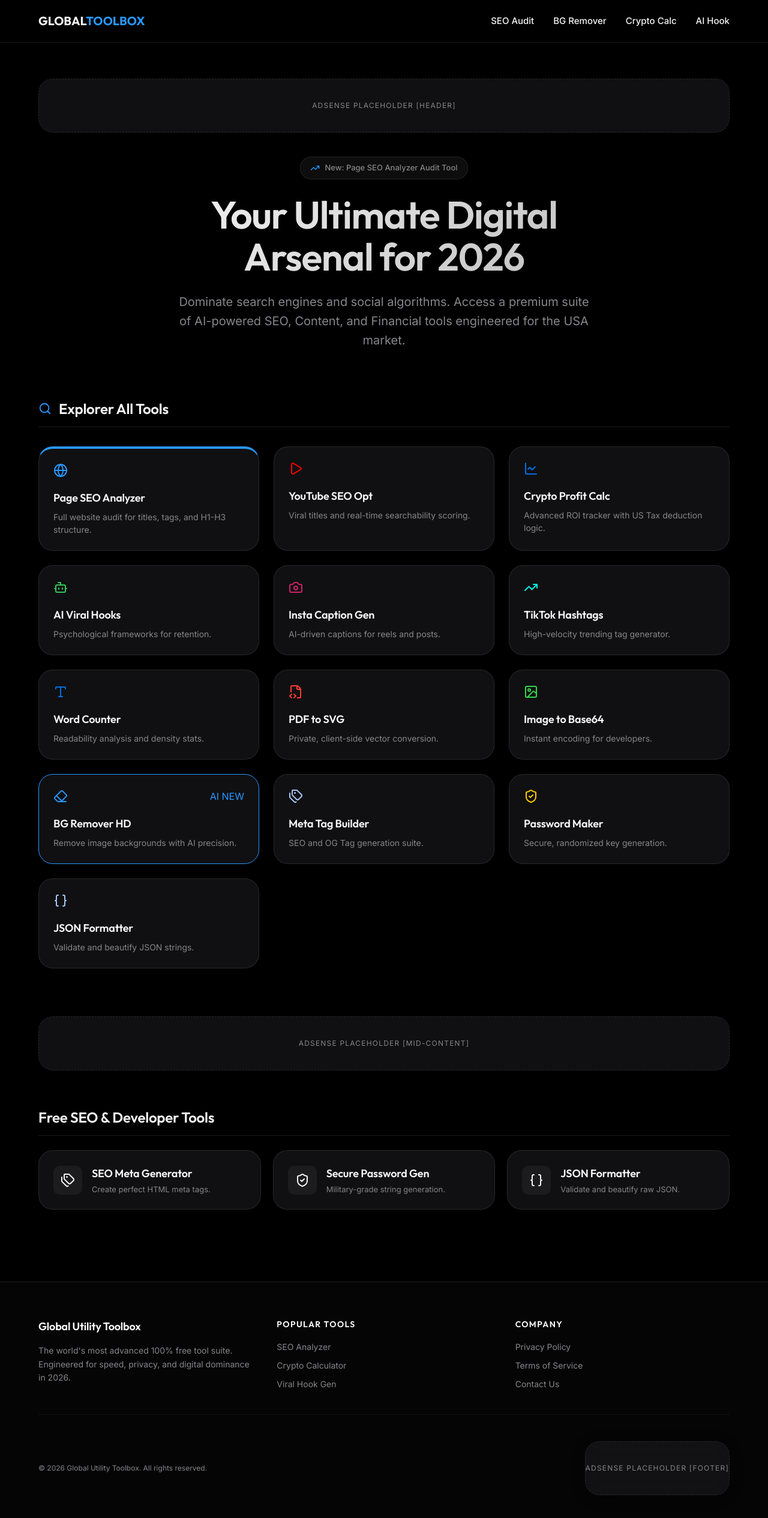
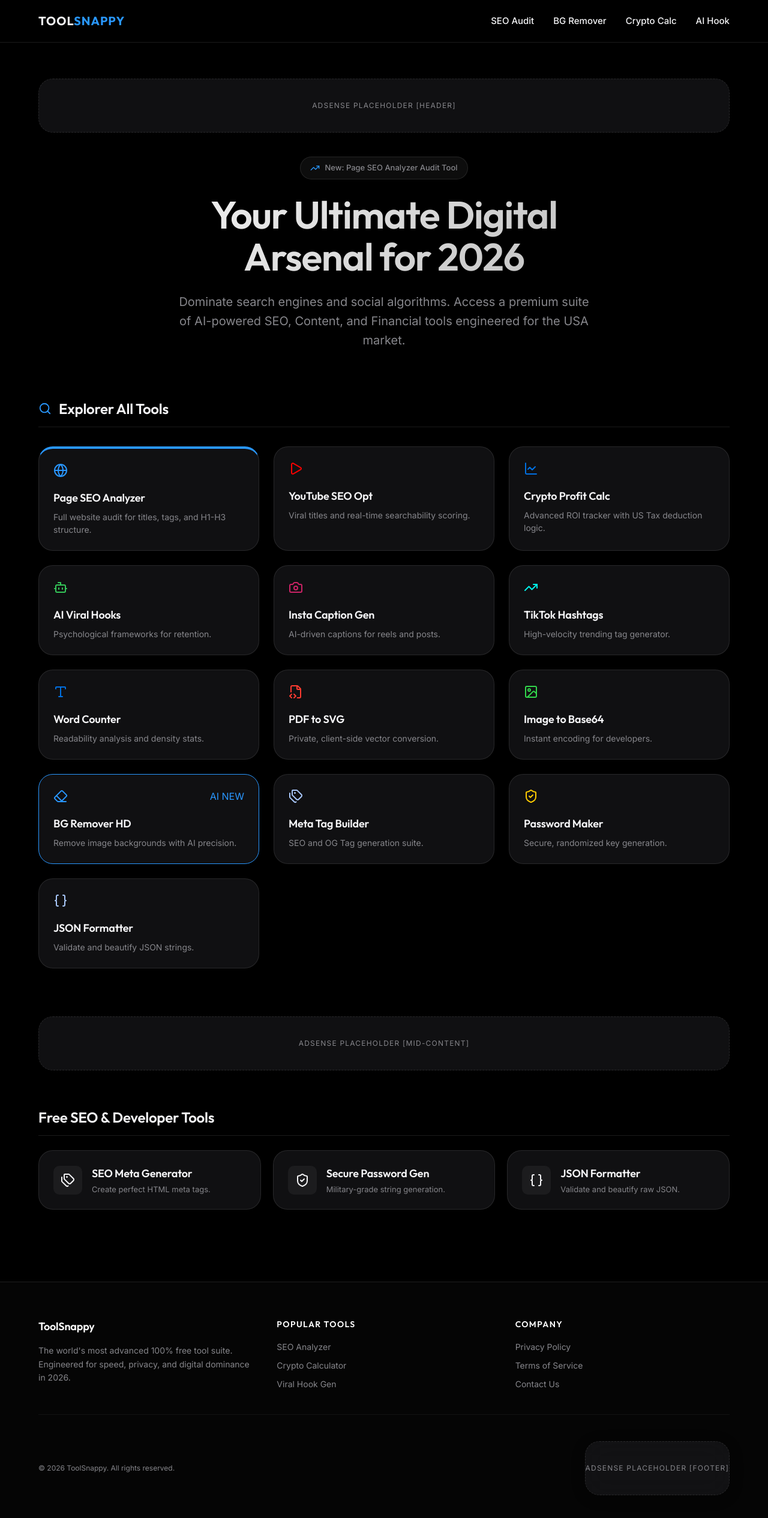
Before and after one commit to bethelighttelevision/globaltool, a Next.js app: page / in a window 1280 px wide. Shown: the top 2530 px of the page at 60% size. Built offline with nearby package versions, Linux system fonts and the light colour scheme.

Commit message:
Final Branding: Transform site to ToolSnappy brand

```diff
--- a/src/app/layout.tsx
+++ b/src/app/layout.tsx
@@ -10,12 +10,12 @@ const outfit = Outfit({ subsets: ["latin"], variable: "--font-outfit" });
 
 export const metadata: Metadata = {
   title: {
-    default: "Global Utility Toolbox | #1 Free SEO & Social Media Suite 2026",
-    template: "%s | Global Utility Toolbox"
+    default: "ToolSnappy | #1 Free SEO & Social Media Suite 2026",
+    template: "%s | ToolSnappy"
   },
-  description: "Access 12+ professional, high-performance utility tools for SEO, Social Media, Crypto, and Developer productivity. Engineered for the USA market.",
-  keywords: ["SEO Tools", "Social Media Tools", "Crypto Calculator", "AI Hook Generator", "Global Utility Toolbox"],
-  authors: [{ name: "Global Utility Toolbox Team" }],
+  description: "Access 12+ professional, high-performance utility tools for SEO, Social Media, Crypto, and Developer productivity. Engineered for speed and precision.",
+  keywords: ["SEO Tools", "Social Media Tools", "Crypto Calculator", "AI Hook Generator", "ToolSnappy"],
+  authors: [{ name: "ToolSnappy Team" }],
   viewport: "width=device-width, initial-scale=1",
 };
 
@@ -33,7 +33,7 @@ export default function RootLayout({
           <div className="content-container">
             <div style={{ display: 'grid', gridTemplateColumns: 'repeat(auto-fit, minmax(200px, 1fr))', gap: '40px', marginBottom: '40px' }}>
               <div>
-                <h3 style={{ fontSize: '18px', marginBottom: '16px', color: '#fff' }}>Global Utility Toolbox</h3>
+                <h3 style={{ fontSize: '18px', marginBottom: '16px', color: '#fff' }}>ToolSnappy</h3>
                 <p style={{ color: 'var(--muted)', fontSize: '14px', lineHeight: 1.6 }}>The world's most advanced 100% free tool suite. Engineered for speed, privacy, and digital dominance in 2026.</p>
               </div>
               <div>
@@ -54,7 +54,7 @@ export default function RootLayout({
               </div>
             </div>
             <div style={{ borderTop: '1px solid rgba(255,255,255,0.05)', paddingTop: '24px', display: 'flex', justifyContent: 'space-between', alignItems: 'center', flexWrap: 'wrap', gap: '20px' }}>
-              <p style={{ color: 'var(--muted)', fontSize: '12px' }}>&copy; 2026 Global Utility Toolbox. All rights reserved.</p>
+              <p style={{ color: 'var(--muted)', fontSize: '12px' }}>&copy; 2026 ToolSnappy. All rights reserved.</p>
               <div style={{ display: 'flex', gap: '20px' }}>
                 <AdSensePlaceholder type="footer" />
               </div>
--- a/src/components/Navigation.tsx
+++ b/src/components/Navigation.tsx
@@ -5,9 +5,9 @@ export default function Navigation() {
   return (
     <nav className="glass-nav">
       <div className="content-container" style={{ height: '70px', display: 'flex', alignItems: 'center', justifyContent: 'space-between' }}>
-        <Link href="/" style={{ textDecoration: 'none' }}>
-          <div style={{ fontSize: '20px', fontWeight: 'bold', fontFamily: 'var(--font-heading)', color: 'var(--foreground)' }}>
-            GLOBAL<span style={{ color: 'var(--accent)' }}>TOOLBOX</span>
+        <Link href="/" style={{ textDecoration: 'none', display: 'flex', alignItems: 'center', gap: '10px' }}>
+          <div style={{ fontSize: '20px', fontWeight: 'bold', fontFamily: 'var(--font-heading)', color: 'var(--foreground)', letterSpacing: '1px' }}>
+            TOOL<span style={{ color: 'var(--accent)' }}>SNAPPY</span>
           </div>
         </Link>
         <div style={{ display: 'flex', gap: '32px', fontSize: '15px', fontWeight: '500' }}>
```
